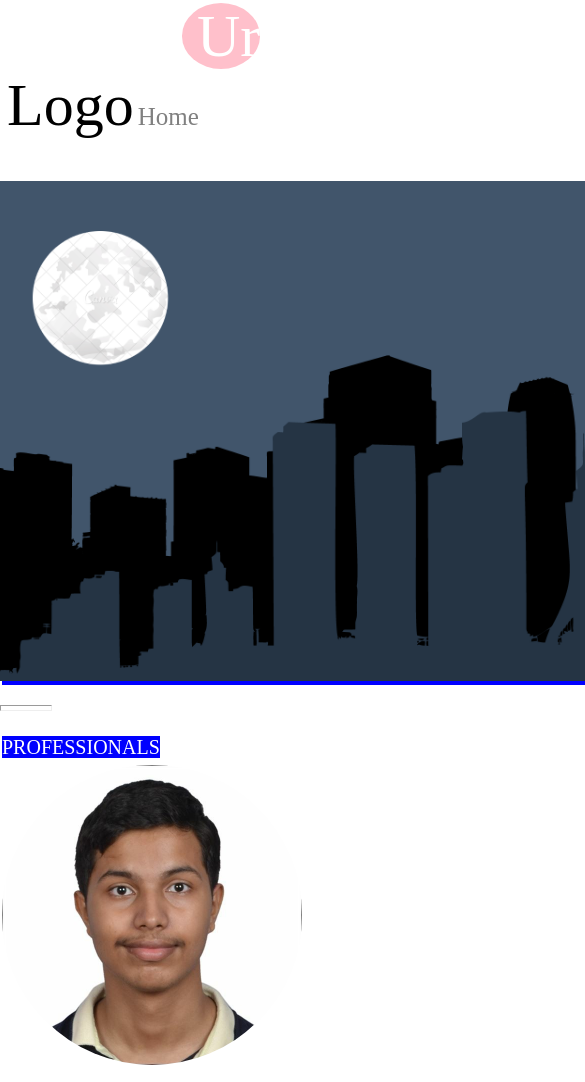
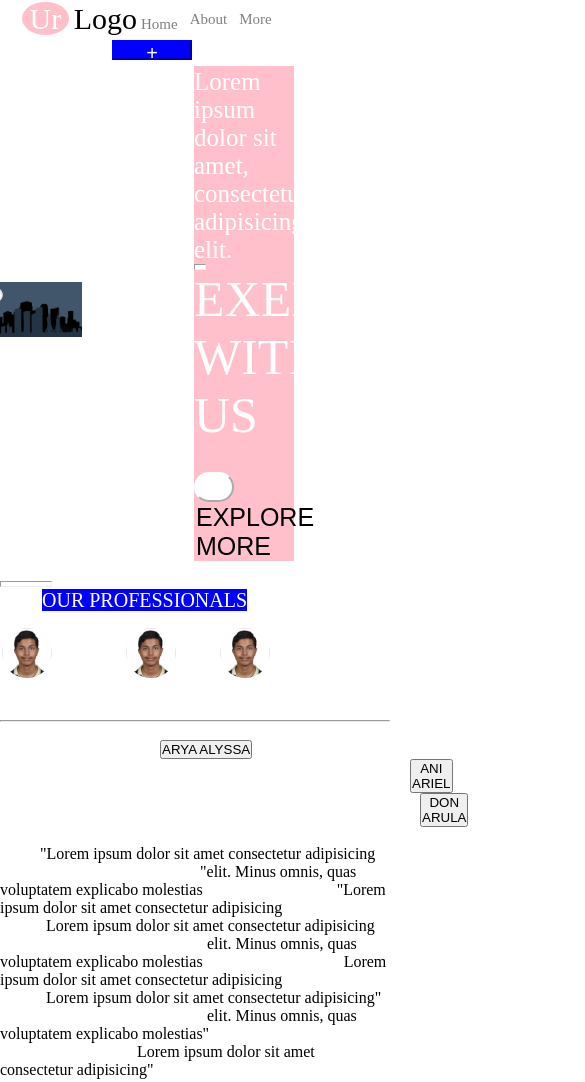
Before and after one commit to Vibhor0/training-1, a plain HTML site: page index.html in a window 390 px wide. Shown: the top 1082 px of the page, 585 px wide, since content can reach past the window. Drawn offline with Linux system fonts and the light colour scheme.

Commit message:
added files

```diff
--- a/index.css
+++ b/index.css
@@ -2,3 +2,205 @@
     padding: 0px;
     margin: 0px;
 }
+.spana {
+    background:pink;
+    color: white;
+    font-size: 60px;
+    border-radius:50%;
+    margin-left:180px
+}
+.spanb {
+    font-size: 60px;
+    margin-left:5px;
+}
+.aa {
+    font-size:25px;
+    color:grey;
+    text-decoration:none;
+}
+.ab {
+    margin-left:720px;
+    font-size:25px;
+    color:grey;
+    text-decoration:none;
+}
+.ac {
+    margin-left:60px;
+    font-size:25px;
+    color:grey;
+    text-decoration:none;
+}
+.ba {
+    margin-left:700px;
+    background:blue;
+    color:white;
+    width:120px;
+    height:40px;
+    font-size:30px;
+    border-color:blue;
+}
+.ia {
+    width:900px;
+    height:500px;
+    margin-left:-20px;
+    margin-top:-5px;
+}
+.tb {
+    background:pink;
+}
+.spanc {
+    float:right;
+    margin-right:400px;
+    margin-top:2px;
+    width:220px;
+    font-size:25px;
+    margin-left:60px;
+    color:white;
+}
+.ha {
+    width:80px;
+    margin-left:0px;
+    height:4px;
+    background:white;
+}
+.bb {
+    color:black;
+    background:white;
+    border-radius:5em;
+    border-color:white;
+    font-size:25px;
+    width:280px;
+    height:80px;
+}
+.spand {
+    margin-left:670px;
+    background-color:blue;
+    width:100px;color:white;
+    font-size:20px;
+}
+.hb {
+    background:white;
+    width:50px;
+    height:4px;
+}
+.ib {
+    width:300px;
+    height:300px;
+    border-radius:30em;
+    margin-left:0px;
+}
+.ic {
+    width:300px;
+    height:300px;
+    border-radius:30em;
+    margin-left:300px;
+}
+.id {
+    width:300px;
+    height:300px;
+    border-radius:30em;
+    margin-left:1100px;
+    margin-top:-410px;
+}
+@media screen and (min-width: 320px) and (max-width: 600px) {
+    .spana {
+        background:pink;
+        color: white;
+        font-size: 30px;
+        border-radius:50%;
+        margin-left:20px;
+    }
+    .spanb {
+        font-size: 30px;
+        margin-left:5px;
+    }
+    .aa {
+        font-size:15px;
+        color:grey;
+        text-decoration:none;
+    }
+    .ab {
+        margin-left:10px;
+        font-size:15px;
+        color:grey;
+        text-decoration:none;
+    }
+    .ac {
+        margin-left:10px;
+        font-size:15px;
+        color:grey;
+        text-decoration:none;
+    }
+    .ba {
+        margin-left:110px;
+        background:blue;
+        color:white;
+        width:80px;
+        height:20px;
+        font-size:20px;
+        border-color:blue;
+    }
+    .ia {
+        width:100px;
+        height:55px;
+        margin-left:-20px;
+        margin-top:-5px;
+    }
+    .tb {
+        background:pink;
+    }
+    .spanc {
+        float:right;
+        margin-right:0px;
+        margin-top:2px;
+        width:100px;
+        font-size:25px;
+        margin-left:0px;
+        color:white;
+    }
+    .ha {
+        width:10px;
+        margin-left:0px;
+        height:4px;
+        background:white;
+    }
+    .bb {
+        color:black;
+        background:white;
+        border-radius:5em;
+        border-color:white;
+        font-size:25px;
+        width:40px;
+        height:30px;
+    }
+    .spand {
+        margin-left:40px;
+        background-color:blue;
+        width:50px;color:white;
+        font-size:20px;
+    }
+    .hb {
+        background:white;
+        width:50px;
+        height:4px;
+    }
+    .ib {
+        width:50px;
+        height:50px;
+        border-radius:5em;
+        margin-left:0px;
+    }
+    .ic {
+        width:50px;
+        height:50px;
+        border-radius:5em;
+        margin-left:70px;
+    }
+    .id {
+        width:50px;
+        height:50px;
+        border-radius:5em;
+        margin-left:40px;
+        margin-top:10px;
+    }
+}
--- a/index.html
+++ b/index.html
@@ -12,28 +12,28 @@
         <table>
             <tr>
                 <td>
-                    <span style="background:pink; color: white; font-size: 60px;border-radius:50%;margin-left:180px">
+                    <span class="spana">
                         &nbsp;Ur
                     </span>
-                    <span style="font-size: 60px;margin-left:5px;">Logo</span>
+                    <span class="spanb">Logo</span>
                     <span>
-                        <a href="#" style="font-size:25px;color:grey;text-decoration:none">
+                        <a href="#" class="aa">
                                 Home
                         </a>
                     </span>
                 <td>
                     <span>
-                        <a href="#" style="margin-left:720px;font-size:25px;color:grey;text-decoration:none">
+                        <a href="#" class="ab">
                                 About
                         </a>
                     </span>
                 </td>
                 <td>
                    <span>
-                    <a href="#" style="margin-left:60px;font-size:25px;color:grey;text-decoration:none">
+                    <a href="#" class="ac">
                      More
-    </a>
-</span>
+                    </a>
+                    </span>
                 </td>
             </tr>
         </table>
@@ -41,22 +41,22 @@
             <table>
                 <tr>
                     <td>
-                        <button style="margin-left:700px;background:blue;color:white;width:120px;height:40px;font-size:30px;border-color:blue">
+                        <button class="ba">
                             +
                         </button>
                     </td>
                 </tr>
-                <tr style="background: blue;margin-left:-10px">
+                <tr class="ta">
                     <td>
-                        <img src="Untitled design.png" style="width:900px; height:500px;margin-left:-20px;margin-top:-5px">
+                        <img src="Untitled design.png" class="ia">
                     </td>
-                    <td style="background:pink">
-                        <span style="float:right;margin-right:400px;margin-top:2px;width:220px;font-size:25px;margin-left:60px;color:white">Lorem ipsum dolor sit amet,
-                            consectetur adipisicing elit. <hr style="width:80px;margin-left:0px;height:4px;background:white">
+                    <td class="tb">
+                        <span class="spanc">Lorem ipsum dolor sit amet,
+                            consectetur adipisicing elit. <hr class="ha">
                             <span style="font-size:50px">
                                 EXERCISE WITH US
                             </span><br><br>
-                            <button style="color:black;background:white;border-radius:5em;border-color:white;font-size:25px;width:280px; height:80px">
+                            <button class="bb">
                                 &emsp;EXPLORE MORE&emsp;
                             </button>
                         </span>
@@ -67,7 +67,7 @@
         <table>
             <tr>
                 <td>
-                     <span style="margin-left:670px;background-color:blue;width:100px;color:white;font-size:20px">
+                     <span class="spand">
                             OUR PROFESSIONALS
                         </span>
                 </td>
@@ -75,16 +75,16 @@
             <tr style="background:blue">
                 <br>
 
-                <hr style="background:white;width:50px;height:4px">
+                <hr class="hb">
             </tr>
         </table>
         <table>
             <tr>
                 <td>
                     <span>
-                        <img src="DSC_0616_-.jpg" style="width:300px;height:300px;border-radius:30em;margin-left:0px">
-                        <img src="DSC_0616_-.jpg" style="width:300px;height:300px;border-radius:30em;margin-left:300px">
-                        <img src="DSC_0616_-.jpg" style="width:300px;height:300px;border-radius:30em;margin-left:1100px;margin-top:-410px">
+                        <img src="DSC_0616_-.jpg" class="ib">
+                        <img src="DSC_0616_-.jpg" class="ic">
+                        <img src="DSC_0616_-.jpg" class="id">
                     </span>
                 </td>
             </tr>
```
